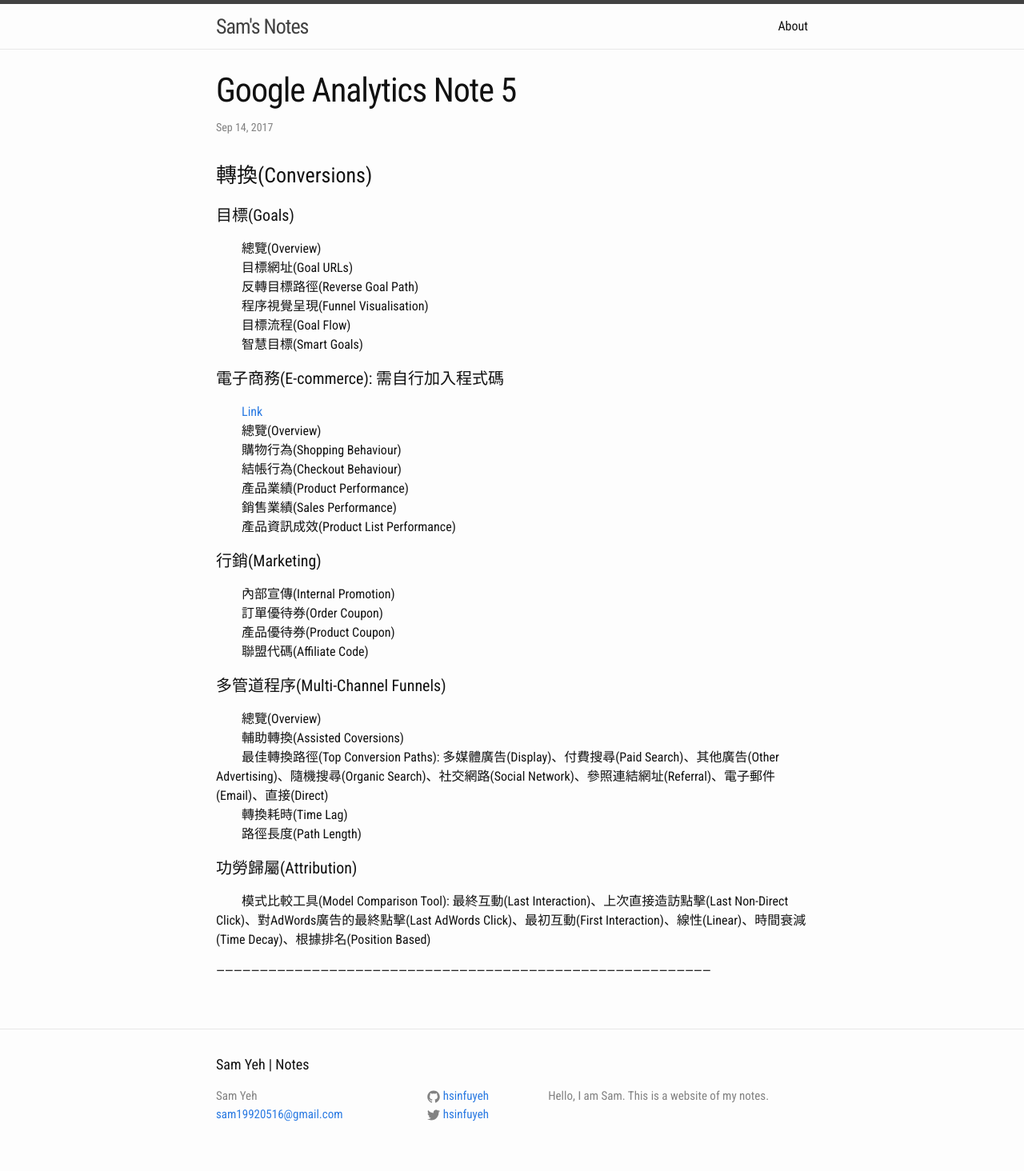
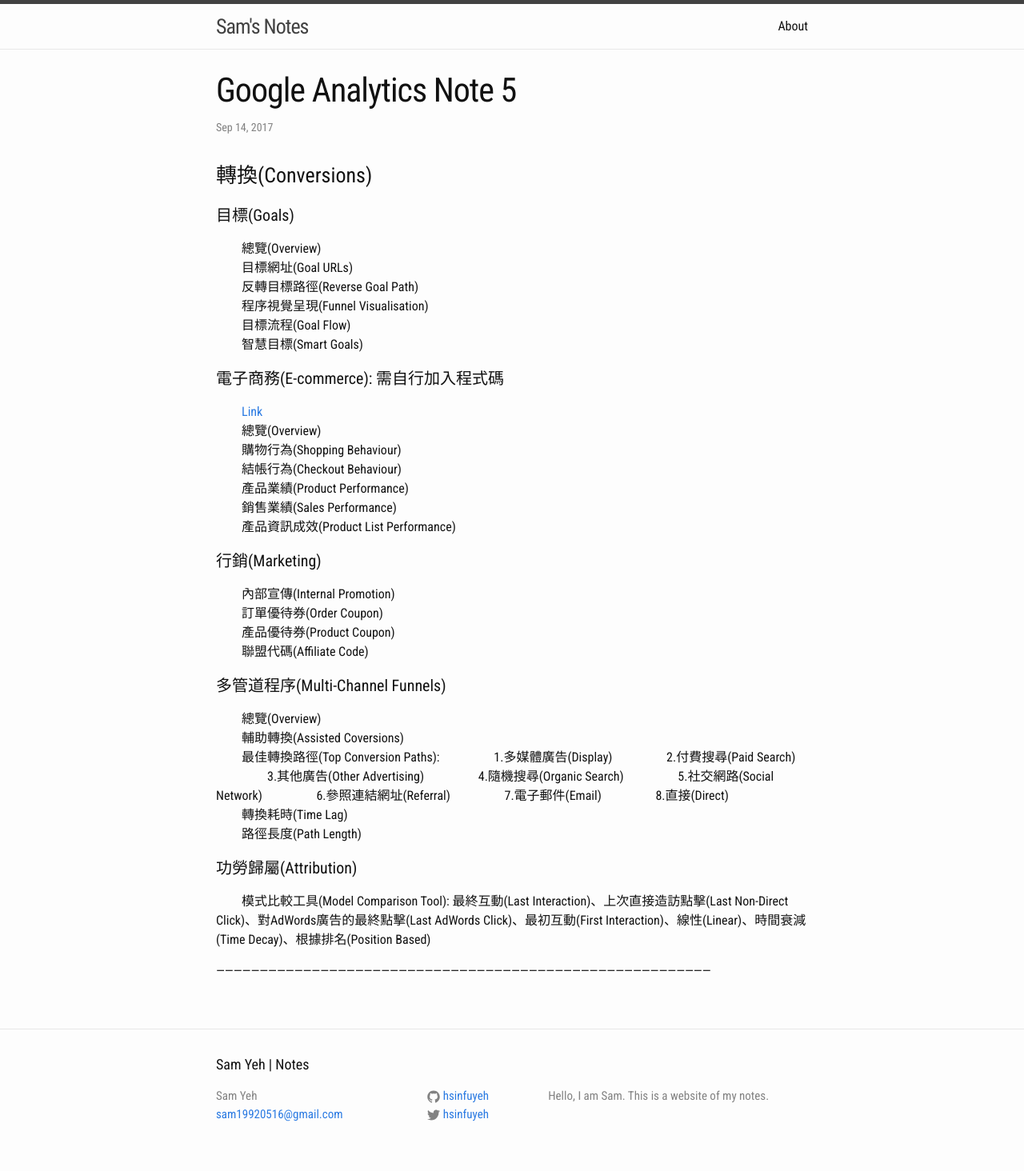
Before and after one commit to hsinfuyeh/hsinfuyeh.github.io, a Jekyll site: the page built from _posts/2017-09-14-google-analytics-05.markdown, in a window 1280 px wide. Shown: the whole page at 80% size. Built offline with Jekyll 4.4.1, drawn with Linux system fonts in a browser that asks for light colours.

Commit message:
update notes

```diff
--- a/_posts/2017-09-12-google-analytics-03.markdown
+++ b/_posts/2017-09-12-google-analytics-03.markdown
@@ -39,7 +39,8 @@
 　　使用者流程(Users Flow)<br>
 <h4>廣告活動(Campaigns)</h4>
 　　所有廣告活動(All Campaigns)<br>
-　　　　1. 非Google所屬的廣告活動分析: 需於連結網址加入特定參數"utm_source", "utm_medium", "utm_term", "utm_content"及"utm_campaign"。<br>
+　　　　1. 非Google所屬的廣告活動分析: 需於連結網址加入特定參數
+{% highlight ruby %}"utm_source", "utm_medium", "utm_term", "utm_content"及"utm_campaign"{% endhighlight %}
 　　　　　 網址生成器：[Link][URL-Builder]<br>
 　　　　2. Google所屬的廣告活動分析<br>
 　　付費關鍵字(Paid Keywords)<br>
--- a/_posts/2017-09-14-google-analytics-05.markdown
+++ b/_posts/2017-09-14-google-analytics-05.markdown
@@ -29,7 +29,15 @@
 <h4>多管道程序(Multi-Channel Funnels)</h4>
 　　總覽(Overview)<br>
 　　輔助轉換(Assisted Coversions)<br>
-　　最佳轉換路徑(Top Conversion Paths): 多媒體廣告(Display)、付費搜尋(Paid Search)、其他廣告(Other Advertising)、隨機搜尋(Organic Search)、社交網路(Social Network)、參照連結網址(Referral)、電子郵件(Email)、直接(Direct)<br>
+　　最佳轉換路徑(Top Conversion Paths):
+　　　　1.多媒體廣告(Display)
+　　　　2.付費搜尋(Paid Search)
+　　　　3.其他廣告(Other Advertising)
+　　　　4.隨機搜尋(Organic Search)
+　　　　5.社交網路(Social Network)
+　　　　6.參照連結網址(Referral)
+　　　　7.電子郵件(Email)
+　　　　8.直接(Direct)<br>
 　　轉換耗時(Time Lag)<br>
 　　路徑長度(Path Length)<br>
 <h4>功勞歸屬(Attribution)</h4>
--- a/_posts/2017-09-15-google-analytics-06.markdown
+++ b/_posts/2017-09-15-google-analytics-06.markdown
@@ -29,7 +29,7 @@
 　　　　目標對象定義(Audience Definitions)<br>
 　　　　　　1.目標對象: 需手動於來源網頁及目標網頁修改GATC
 {% highlight ruby %}ga('require', 'displayfeatures'){% endhighlight %}
-　　　　　　2.動態屬性
+　　　　　　2.動態屬性<br>
 　　　　自訂定義(Custom Definitions)<br>
 　　　　資料匯入(Data Import)<br>
 <h4>資料檢視(View)</h4>
```
Also changed, not shown: other parts of _posts/2017-09-15-google-analytics-06.markdown (+2 -2 lines).
